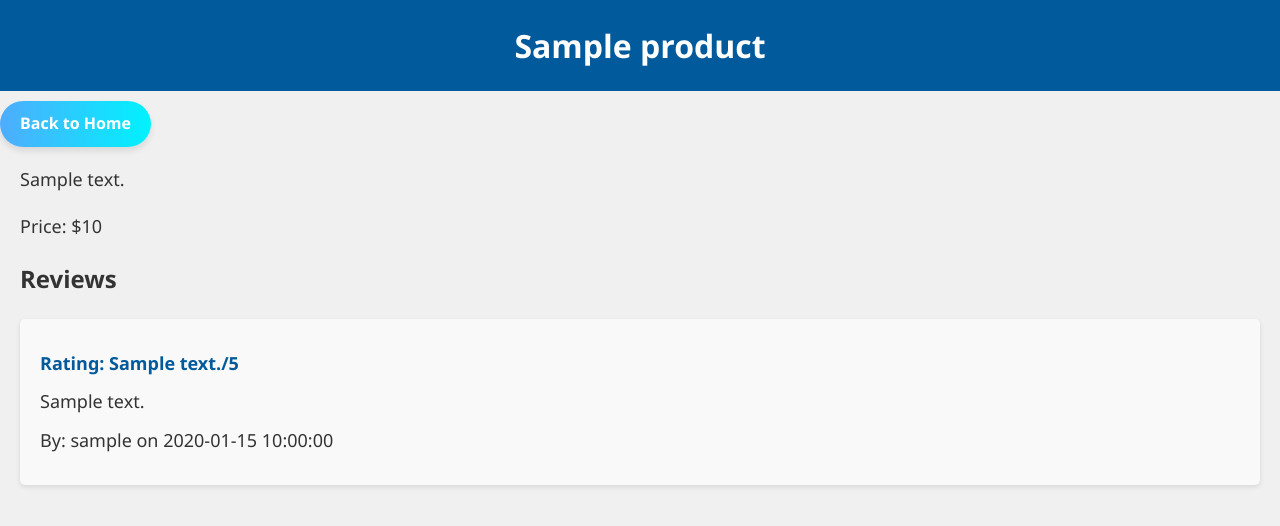
After one commit to WyZoD/Projet-de-sessions-BD, a Flask app: template Projet/templates/product_page.html in a window 1280 px wide. The commit adds this page. Shown: the top 526 px of the page. Run offline with Flask 3, Linux system fonts and the light colour scheme; the template is opened without the code that fills it: most values are stand-ins (such as "Sample title", 1, 10 or a date in 2020).

Commit message:
feat: page per product with reviews shown feat: back to home page

```diff
--- a/Projet/server.py
+++ b/Projet/server.py
@@ -41,6 +41,16 @@ def add_signup():
         return redirect(url_for('signup'))
 
 
+@app.route("/product/<int:product_id>/")
+def product_page(product_id):
+    product = get_product_by_id(product_id)
+    reviews = get_reviews_by_product_id(product_id)
+    if product:
+        return render_template('product_page.html', product=product, reviews=reviews)
+    else:
+        return "Product not found", 404
+
+
 @app.route("/login/", methods=["GET", "POST"])
 def login():
     error = None
--- /dev/null
+++ b/Projet/static/product_page.css
@@ -0,0 +1,77 @@
+body {
+    margin: 0;
+    font-family: 'Segoe UI', Tahoma, Geneva, Verdana, sans-serif;
+    background-color: #f0f0f0;
+    color: #333;
+    line-height: 1.6;
+}
+
+h1, h2 {
+    color: #333;
+}
+
+
+h1 {
+    background-color: #005A9C;
+    color: #ffffff;
+    padding: 20px 0;
+    margin: 0;
+    text-align: center;
+}
+
+p {
+    font-size: 18px;
+    margin-left: 20px;
+}
+
+h2 {
+    margin-left: 20px;
+}
+
+.review {
+    background-color: #ffffff;
+    box-shadow: 0 2px 5px rgba(0,0,0,0.1);
+    margin: 20px;
+    padding: 20px;
+    border-radius: 5px;
+}
+
+.review p {
+    margin: 10px 0;
+}
+
+.review:nth-child(even) {
+    background-color: #f9f9f9;
+}
+
+.review p:first-child {
+    font-weight: bold;
+    color: #005A9C;
+}
+
+.button {
+    display: inline-block;
+    padding: 10px 20px;
+    border: none;
+    background-image: linear-gradient(to right, #4facfe 0%, #00f2fe 100%);
+    color: white;
+    text-align: center;
+    text-decoration: none;
+    border-radius: 30px;
+    font-weight: bold;
+    box-shadow: 0 4px 6px rgba(0, 0, 0, 0.1);
+    transition: all 0.3s ease;
+    margin-top: 10px;
+    font-size: 16px;
+}
+
+.button:hover {
+    background-image: linear-gradient(to right, #4facfe 0%, #00f2fe 75%);
+    box-shadow: 0 5px 15px rgba(0, 0, 0, 0.2);
+    transform: translateY(-2px);
+}
+
+.button:active {
+    box-shadow: 0 2px 5px rgba(0, 0, 0, 0.1);
+    transform: translateY(0);
+}
--- a/Projet/static/style.css
+++ b/Projet/static/style.css
@@ -21,7 +21,6 @@ body {
     color: #333;
 }
 
-/* Style for the button group */
 .button-group {
     margin-bottom: 20px;
 }
--- a/Projet/templates/index.html
+++ b/Projet/templates/index.html
@@ -19,7 +19,7 @@
     <div class="products">
         {% for product in products %}
         <div class="product">
-            <h2>{{ product.Name }}</h2>
+            <a href="{{ url_for('product_page', product_id=product.ProductID) }}">{{ product.Name }}</a>
             <p>{{ product.Description }}</p>
             <p>Price: ${{ product.Price }}</p>
             <p>Stock: {{ product.Stock }}</p>
--- a/Projet/templates/login.html
+++ b/Projet/templates/login.html
@@ -7,6 +7,7 @@
 </head>
 <body>
 <div class="container">
+    <a href="{{ url_for('index') }}" class="button">Back to Home</a>
         <h1>Log In</h1>
         {% if error %}
         <h3 style="color: red">Incorrect email or password</h3>
--- /dev/null
+++ b/Projet/templates/product_page.html
@@ -0,0 +1,27 @@
+<!DOCTYPE html>
+<html lang="eng">
+<head>
+    <meta charset="UTF-8">
+    <title>{{ product.Name }}</title>
+    <link rel="stylesheet" href="{{ url_for('static', filename='product_page.css') }}">
+
+</head>
+<body>
+    <h1>{{ product.Name }}</h1>
+    <a href="{{ url_for('index') }}" class="button">Back to Home</a>
+    <p>{{ product.Description }}</p>
+    <p>Price: ${{ product.Price }}</p>
+    <h2>Reviews</h2>
+    {% if reviews %}
+        {% for review in reviews %}
+        <div class="review">
+            <p>Rating: {{ review.Note }}/5</p>
+            <p>{{ review.Commentaire }}</p>
+            <p>By: {{ review.UserName }} on {{ review.Date }}</p>
+        </div>
+        {% endfor %}
+    {% else %}
+        <p>No reviews yet.</p>
+    {% endif %}
+</body>
+</html>
--- a/Projet/templates/signup.html
+++ b/Projet/templates/signup.html
@@ -7,6 +7,7 @@
 </head>
 <body>
 <div class="container">
+    <a href="{{ url_for('index') }}" class="button">Back to Home</a>
         <h1>Sign Up</h1>
         <form action="/addSignup" method="post">
               <input name="username" type="text" placeholder="username" required>
```
Also changed, not shown: Projet/database.py (+21 -0 lines), Projet/static/login.css (+27 -0 lines), Projet/static/signup.css (+27 -0 lines).
